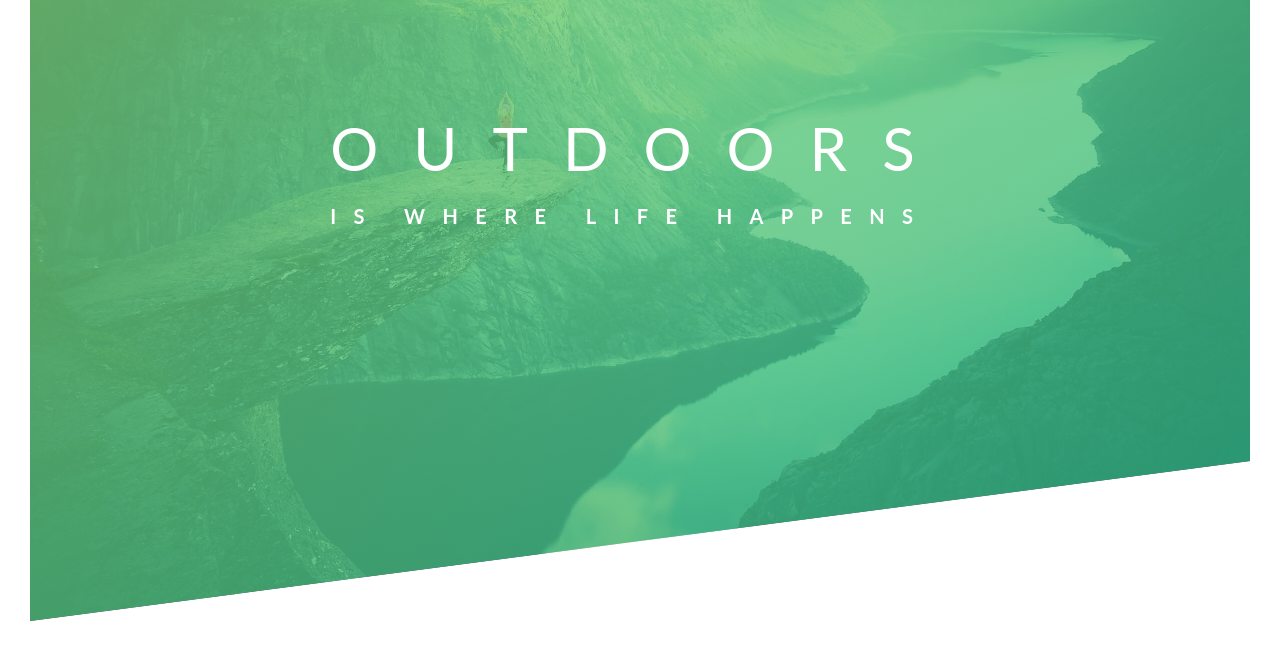
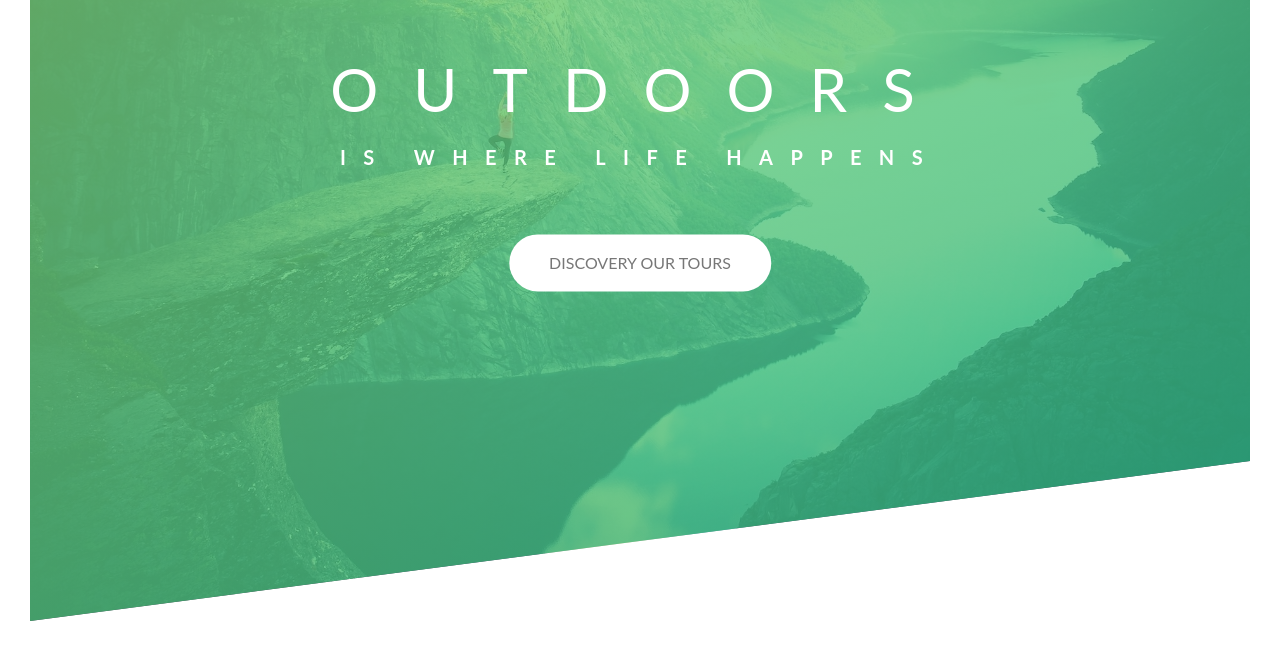
Before and after one commit to Junpengalaitp/advanced-css-course, a plain HTML site: page Natours/starter/index.html in a window 1280 px wide. Shown: the part 169-820 px from the top of the page. Drawn offline with Linux system fonts and the light colour scheme; files that its build step writes are made by us from their sources; a web font is replaced by a local one.

Commit message:
main page button

```diff
--- a/Natours/starter/css/style.css
+++ b/Natours/starter/css/style.css
@@ -51,6 +51,7 @@ body {
   left: 50%;
   /* transform is referenced to itself */
   transform: translate(-50%, -50%);
+  text-align: center;
 }
 
 .heading-primary {
@@ -58,6 +59,7 @@ body {
   text-transform: uppercase;
 
   backface-visibility: hidden; /* hidden when transforms */
+  margin-bottom: 60px;
 }
 
 .heading-primary-main {
@@ -117,3 +119,29 @@ body {
     transform: translate(0); /* looks like original */
   }
 }
+
+/* pseudo selector */
+.btn:link,
+.btn:visited {
+    text-transform: uppercase;
+    text-decoration: none;
+    padding: 15px 40px;
+    display: inline-block;
+    border-radius: 100px;
+    transition: all .2s;
+}
+
+.btn:hover {
+  transform: translateY(-3px);
+  box-shadow: 0 10px 20px rgba(0,0,0,.2);
+}
+
+.btn:active {
+  transform: translateY(-1px);
+  box-shadow: 0 5px 10px rgba(0,0,0,.2);
+}
+
+.btn-white {
+  background-color: #fff;
+  color: #777;
+}
--- a/Natours/starter/index.html
+++ b/Natours/starter/index.html
@@ -22,6 +22,8 @@
                     <span class="heading-primary-main">Outdoors</span>
                     <span class="heading-primary-sub">is where life happens</span>
                 </h1>
+
+                <a href="#" class="btn btn-white">Discovery our tours</a>
             </div>
         </header>
     </body>
```
